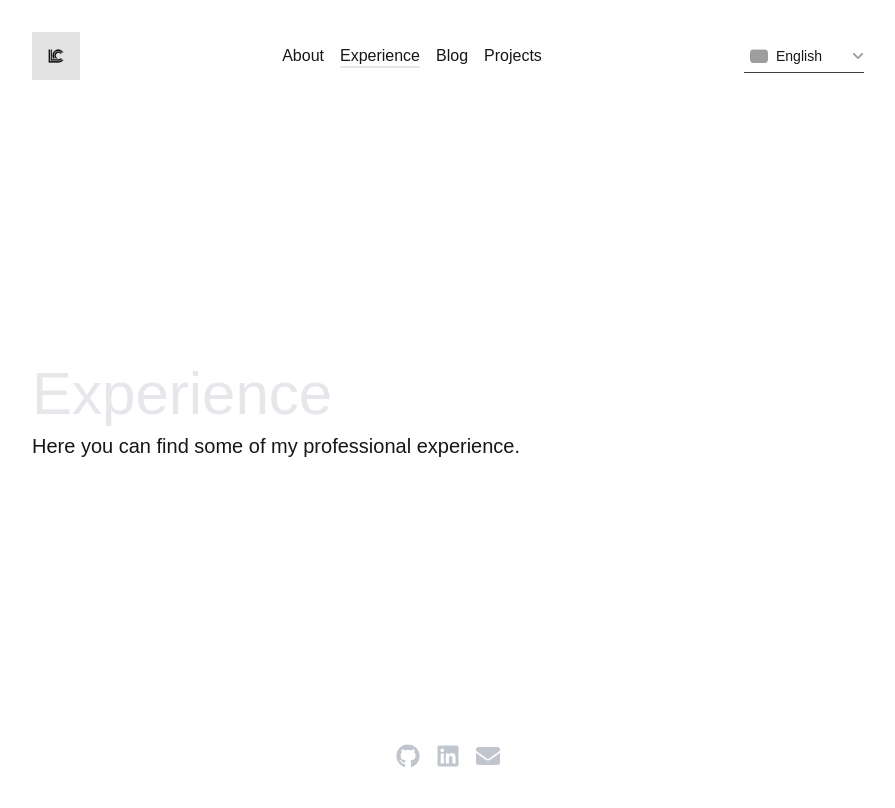
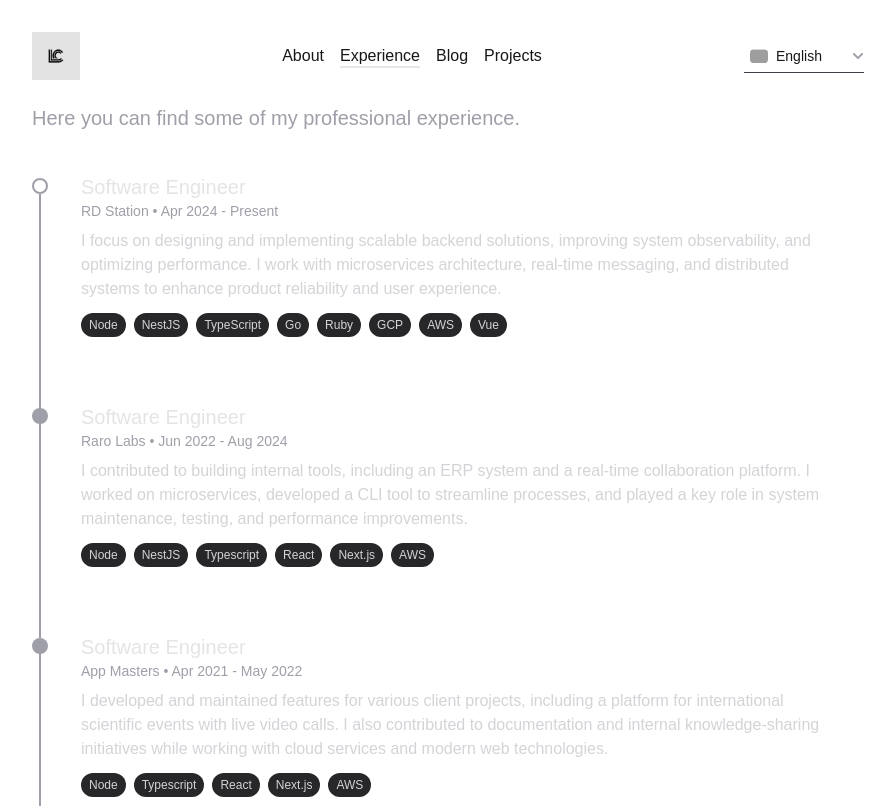
Before and after one commit to lcastrof/lucasdecastro.dev, a Next.js app: page /en/experience in a window 1280 px wide. Shown: the top 808 px of the page, without its empty margins (192-1087 px from the left). Built offline with nearby package versions, Linux system fonts and the light colour scheme; grey boxes are pictures that could not be loaded.

Commit message:
feat: add experience page

```diff
--- a/messages/en.json
+++ b/messages/en.json
@@ -16,5 +16,24 @@
     "p3": "This website is my space to share what I learn, document my journey, and contribute to the tech community. I believe in 'learning in public'—writing about experiences, challenges, and insights not only helps me solidify knowledge but also creates opportunities for meaningful discussions and collaboration.",
     "p4": "Beyond coding, I’m always learning—whether it’s diving into new architectural patterns, optimizing performance, or experimenting with personal projects. When I step away from the keyboard, you’ll likely find me working out, playing video games, or spending time with my dogs.",
     "ending-message": "Let’s build something great together!"
-  }
+  },
+  "Experience": {
+    "subtitle": "Here you can find some of my professional experience.",
+    "present": "Present",
+    "downloadCV": "View Full Résumé",
+    "roles": {
+      "currentRole": {
+        "title": "Software Engineer",
+        "description": "I focus on designing and implementing scalable backend solutions, improving system observability, and optimizing performance. I work with microservices architecture, real-time messaging, and distributed systems to enhance product reliability and user experience."
+      },
+      "previousRole": {
+        "title": "Software Engineer",
+        "description": "I contributed to building internal tools, including an ERP system and a real-time collaboration platform. I worked on microservices, developed a CLI tool to streamline processes, and played a key role in system maintenance, testing, and performance improvements."
+      },
+      "firstRole": {
+        "title": "Software Engineer",
+        "description": "I developed and maintained features for various client projects, including a platform for international scientific events with live video calls. I also contributed to documentation and internal knowledge-sharing initiatives while working with cloud services and modern web technologies."
+      }
+    }
 }
+}
--- a/messages/pt.json
+++ b/messages/pt.json
@@ -16,5 +16,24 @@
     "p3": "Este site é meu espaço para compartilhar o que aprendo, documentar minha jornada e contribuir para a comunidade de tecnologia. Acredito em 'aprender em público'—escrever sobre experiências, desafios e insights não apenas me ajuda a solidificar o conhecimento, mas também cria oportunidades para discussões e colaborações significativas.",
     "p4": "Criei este site para compartilhar o que aprendo, documentar minha trajetória e contribuir com a comunidade de tecnologia. Acredito no conceito de 'aprender em público'—escrever sobre desafios e descobertas não só me ajuda a consolidar conhecimentos, mas também abre espaço para discussões e colaborações valiosas.",
     "ending-message": "Vamos construir algo incrível juntos!"
+  },
+  "Experience": {
+    "subtitle": "Aqui você pode encontrar um pouco da minha experiência profissional.",
+    "present": "Atualmente",
+    "downloadCV": "Ver CV Completo",
+    "roles": {
+      "currentRole": {
+        "title": "Engenheiro de Software",
+        "description": "Atuo no desenvolvimento de soluções backend escaláveis, melhorando a observabilidade do sistema e otimizando a performance. Trabalho com arquitetura de microsserviços, mensagens em tempo real e sistemas distribuídos para garantir maior confiabilidade e uma melhor experiência para os usuários."
+      },
+      "previousRole": {
+        "title": "Engenheiro de Software",
+        "description": "Contribuí para o desenvolvimento de ferramentas internas, incluindo um sistema ERP e uma plataforma de colaboração em tempo real. Trabalhei com microsserviços, desenvolvi uma ferramenta CLI para otimizar processos internos e participei ativamente da manutenção, testes e aprimoramento de desempenho dos sistemas."
+      },
+      "firstRole": {
+        "title": "Engenheiro de Software",
+        "description": "Desenvolvi e mantive funcionalidades para diversos projetos de clientes, incluindo uma plataforma de eventos científicos internacionais com transmissões ao vivo. Também colaborei com documentação e compartilhamento de conhecimento interno, trabalhando com serviços em nuvem e tecnologias modernas para web."
+      }
+    }
   }
 }
--- a/src/app/[locale]/about/page.tsx
+++ b/src/app/[locale]/about/page.tsx
@@ -5,7 +5,7 @@ export default function About() {
 
   return (
     <section className="flex flex-col gap-2 font-[family-name:var(--font-geist-sans)] flex-full">
-      <h1 className="text-6xl text-gray-200">{t("title")}</h1>
+      <h2 className="text-6xl text-gray-200">{t("title")}</h2>
       <article className="flex flex-col gap-2">
         <p className="text-xl max-w-prose">{t("p1")}</p>
         <p className="text-xl max-w-prose">{t("p2")}</p>
--- a/src/app/[locale]/experience/page.tsx
+++ b/src/app/[locale]/experience/page.tsx
@@ -1,10 +1,71 @@
+import { Timeline } from "@/components/timeline";
+import type { ExperienceItem } from "@/types/experience";
+import { useLocale, useTranslations } from "next-intl";
+
+const experiences: ExperienceItem[] = [
+  {
+    id: "1",
+    translationKey: "currentRole",
+    company: "RD Station",
+    companyUrl: "https://rdstation.com",
+    startDate: "2024-04-02",
+    endDate: "Present",
+    technologies: [
+      "Node",
+      "NestJS",
+      "TypeScript",
+      "Go",
+      "Ruby",
+      "GCP",
+      "AWS",
+      "Vue",
+    ],
+  },
+  {
+    id: "2",
+    translationKey: "previousRole",
+    company: "Raro Labs",
+    companyUrl: "https://rarolabs.com.br",
+    startDate: "2022-06-02",
+    endDate: "2024-08-02",
+    technologies: ["Node", "NestJS", "Typescript", "React", "Next.js", "AWS"],
+  },
+  {
+    id: "3",
+    translationKey: "firstRole",
+    company: "App Masters",
+    companyUrl: "https://www.appmasters.io/en",
+    startDate: "2021-04-02",
+    endDate: "2022-05-02",
+    technologies: ["Node", "Typescript", "React", "Next.js", "AWS"],
+  },
+];
+
 export default function Experience() {
+  const locale = useLocale();
+  const t = useTranslations("Experience");
+
   return (
-    <div className="flex flex-col gap-2 justify-center font-[family-name:var(--font-geist-sans)] flex-full">
-      <h1 className="text-6xl text-gray-200">Experience</h1>
-      <p className="text-xl max-w-prose">
-        Here you can find some of my professional experience.
-      </p>
+    <div className="flex flex-col gap-6 font-[family-name:var(--font-geist-sans)] flex-full">
+      <div>
+        <p className="text-xl max-w-prose text-zinc-400 mt-2">
+          {t("subtitle")}
+        </p>
+      </div>
+
+      <Timeline experiences={experiences} />
+
+      <div className="flex justify-start mt-1">
+        <a
+          href={`/resume-${locale}.pdf`}
+          target="_blank"
+          referrerPolicy="no-referrer"
+          className="px-4 py-2 text-sm text-zinc-200 border border-zinc-700 rounded-lg
+            hover:bg-zinc-800 transition-colors"
+        >
+          {t("downloadCV")}
+        </a>
+      </div>
     </div>
   );
 }
--- /dev/null
+++ b/src/components/download-cv.tsx
@@ -0,0 +1,21 @@
+import { FaDownload } from "react-icons/fa";
+
+interface DownloadCVProps {
+  cvUrl: string;
+  label: string;
+}
+
+export function DownloadCV({ cvUrl, label }: DownloadCVProps) {
+  return (
+    <div className="flex justify-center mt-12">
+      <a
+        href={cvUrl}
+        download
+        className="flex items-center gap-2 px-4 py-2 rounded-lg bg-zinc-800 text-zinc-200 hover:bg-zinc-700 transition-colors"
+      >
+        <FaDownload className="w-4 h-4" />
+        {label}
+      </a>
+    </div>
+  );
+}
--- /dev/null
+++ b/src/components/timeline-item.tsx
@@ -0,0 +1,70 @@
+"use client";
+
+import { ExperienceItem } from "@/types/experience";
+import { useLocale, useTranslations } from "next-intl";
+import Link from "next/link";
+
+interface TimelineItemProps {
+  experience: ExperienceItem;
+  isLatest?: boolean;
+}
+
+const formatDate = (date: string, locale: string) => {
+  const parsedDate = new Intl.DateTimeFormat(locale, {
+    year: "numeric",
+    month: "short",
+  }).format(new Date(date));
+
+  return parsedDate.charAt(0).toUpperCase() + parsedDate.slice(1);
+};
+
+export function TimelineItem({
+  experience,
+  isLatest = false,
+}: TimelineItemProps) {
+  const locale = useLocale();
+  const t = useTranslations("Experience");
+
+  return (
+    <div className="flex gap-4">
+      {/* Adjust the dot container to align with title */}
+      <div className="relative z-10 mt-[22px]">
+        <div
+          className={`w-4 h-4 rounded-full transition-colors ${
+            isLatest ? "border-2 border-zinc-400 bg-transparent" : "bg-zinc-400"
+          }`}
+        />
+      </div>
+
+      <Link
+        href={experience.companyUrl}
+        target="_blank"
+        className="flex-1 p-4 rounded-lg border border-transparent transition-all duration-200
+          hover:border-zinc-700/50 hover:bg-zinc-800/30"
+      >
+        <h3 className="text-xl font-medium text-zinc-200">
+          {t(`roles.${experience.translationKey}.title`)}
+        </h3>
+        <p className="text-sm text-zinc-400">
+          {experience.company} • {formatDate(experience.startDate, locale)} -{" "}
+          {experience.endDate === "Present"
+            ? t("present")
+            : formatDate(experience.endDate, locale)}
+        </p>
+        <p className="mt-2 text-zinc-300">
+          {t(`roles.${experience.translationKey}.description`)}
+        </p>
+        <div className="flex flex-wrap gap-2 mt-3">
+          {experience.technologies.map((tech) => (
+            <span
+              key={tech}
+              className="px-2 py-1 text-xs rounded-full bg-zinc-800 text-zinc-300"
+            >
+              {tech}
+            </span>
+          ))}
+        </div>
+      </Link>
+    </div>
+  );
+}
--- /dev/null
+++ b/src/components/timeline.tsx
@@ -0,0 +1,23 @@
+import { ExperienceItem } from "@/types/experience";
+import { TimelineItem } from "./timeline-item";
+
+interface TimelineProps {
+  experiences: ExperienceItem[];
+}
+
+export function Timeline({ experiences }: TimelineProps) {
+  return (
+    <div className="relative flex flex-col gap-8">
+      {/* Line stops at the center of the first dot */}
+      <div className="absolute left-[7px] top-[38px] bottom-2 w-0.5 bg-zinc-400" />
+
+      {experiences.map((experience, index) => (
+        <TimelineItem
+          key={experience.id}
+          experience={experience}
+          isLatest={index === 0}
+        />
+      ))}
+    </div>
+  );
+}
--- /dev/null
+++ b/src/types/experience.ts
@@ -0,0 +1,9 @@
+export interface ExperienceItem {
+  id: string;
+  translationKey: string;
+  company: string;
+  companyUrl: string;
+  startDate: string;
+  endDate: string | "Present";
+  technologies: string[];
+}
```
Also changed, not shown: 2 other files (tests, documents, lock files or other folders).
